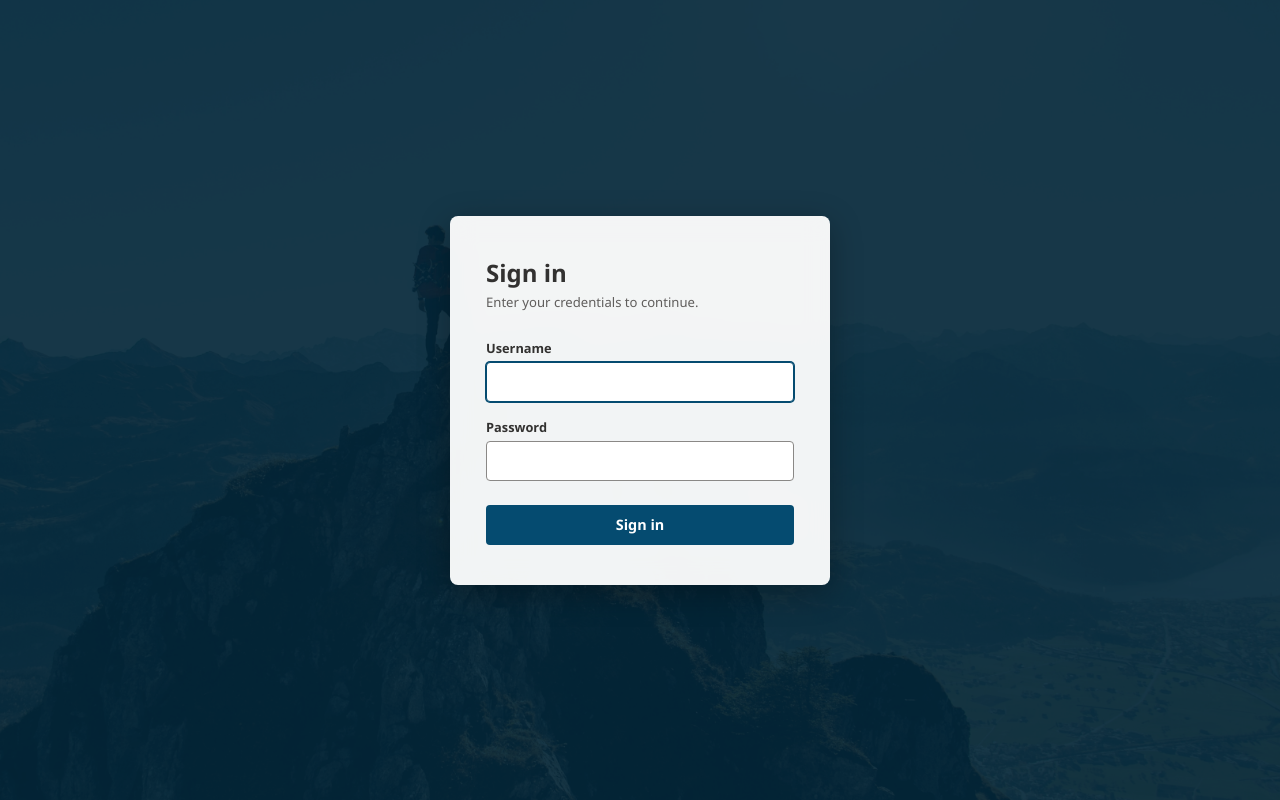
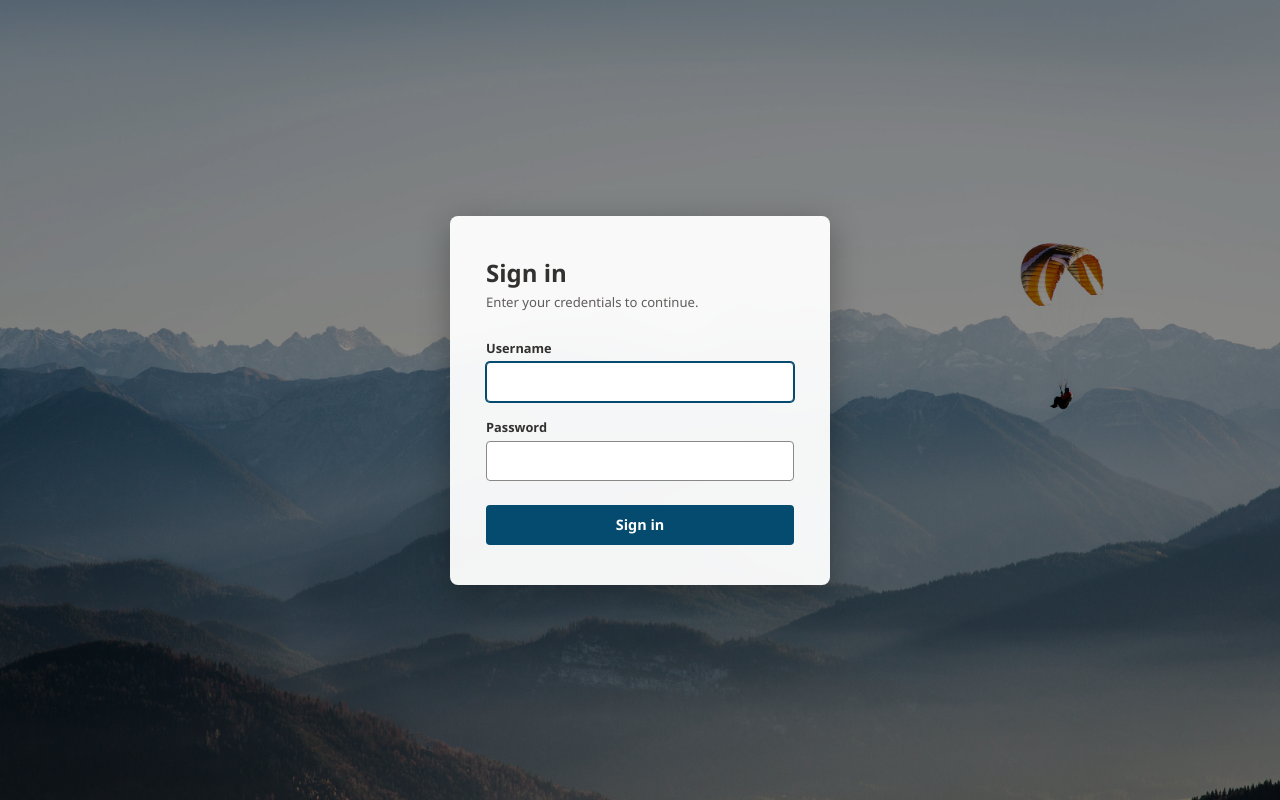
Before and after one commit to MOCDATA-PTY/PulseBoard, a Django app: page /accounts/login/ in a window 1280 px wide. Run offline with Django 5.2, Linux system fonts and the light colour scheme.

Commit message:
Use MOC-Backgrounds-1619 as login page background
Co-Authored-By: Claude Opus 4.6 <noreply@anthropic.com>

```diff
--- a/templates/accounts/login.html
+++ b/templates/accounts/login.html
@@ -11,7 +11,7 @@
         html, body { height: 100%; overflow: hidden; }
         body {
             font-family: "Segoe UI", -apple-system, BlinkMacSystemFont, sans-serif;
-            background: url("{% static 'images/magnum-opus-hero-banner.png' %}") center/cover no-repeat fixed;
+            background: url("{% static 'images/MOC-Backgrounds-1619-x-1080px-HOME.png' %}") center/cover no-repeat fixed;
             display: flex;
             align-items: center;
             justify-content: center;
```
Also changed, not shown: static/images/MOC-Backgrounds-1619-x-1080px-HOME.png (added).
